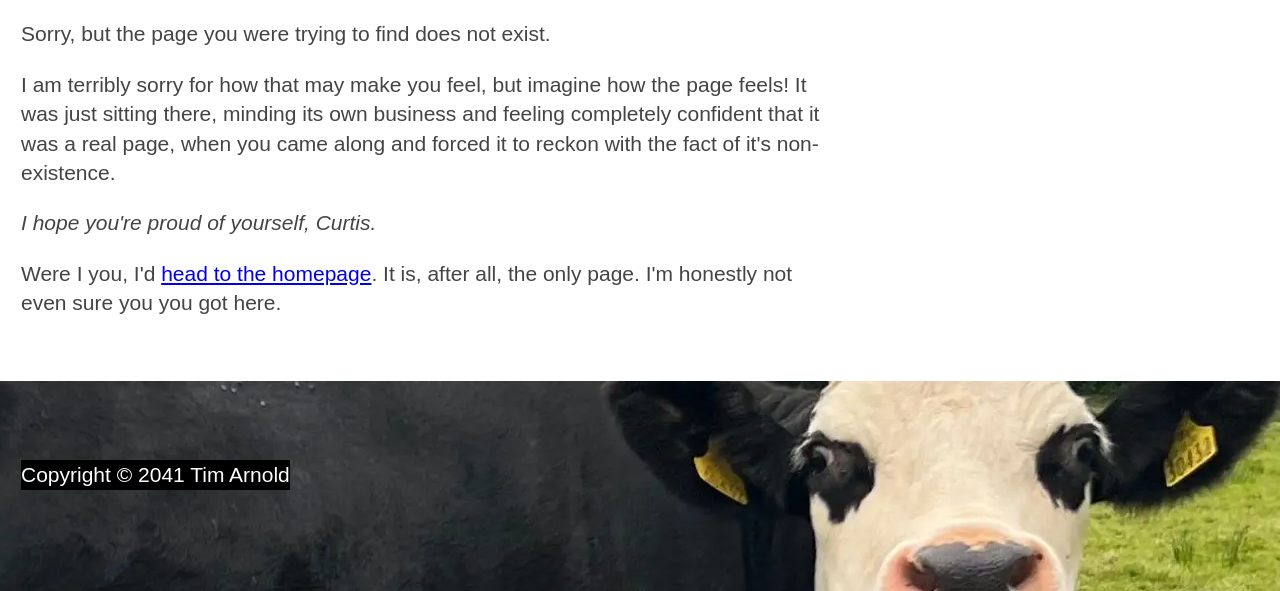
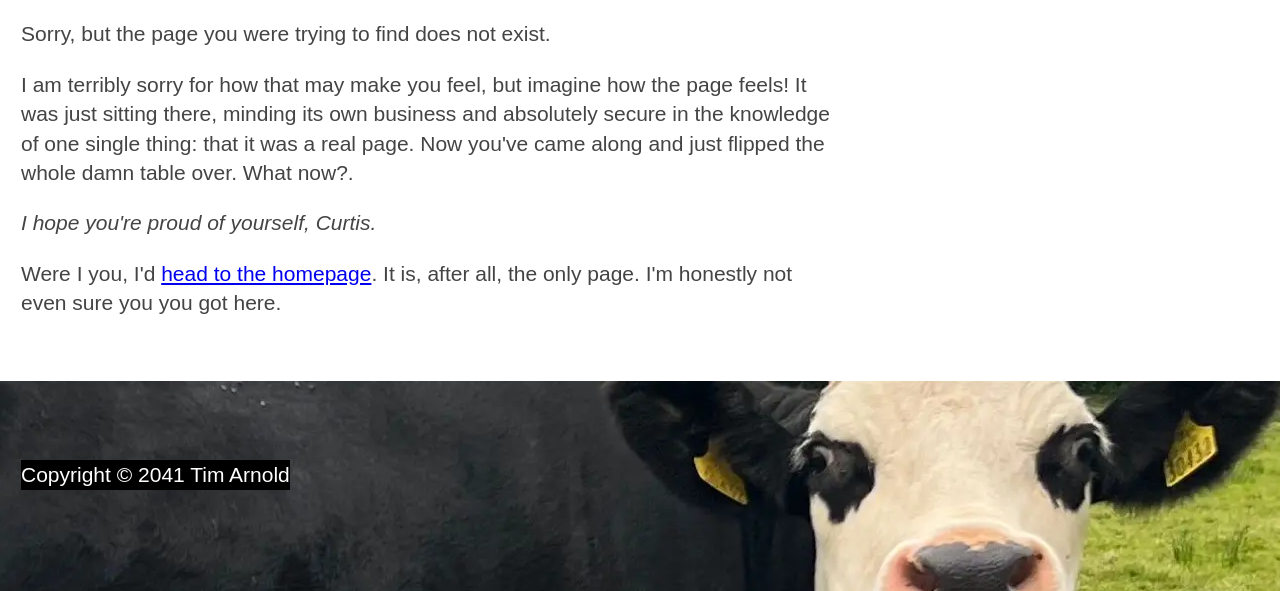
Before and after one commit to tim-arnold/tim52.io, a plain HTML site: page 404.html in a window 1280 px wide. Shown: the part 319-910 px from the top of the page. Drawn offline with Linux system fonts and the light colour scheme.

Commit message:
update 404 text to be more funny

```diff
--- a/404.html
+++ b/404.html
@@ -35,7 +35,7 @@
       <article>
         <h1 style="color: #444;">Page Not Found</h1>
         <p>Sorry, but the page you were trying to find does not exist.</p>
-        <p>I am terribly sorry for how that may make you feel, but imagine how the page feels! It was just sitting there, minding its own business and feeling completely confident that it was a real page, when you came along and forced it to reckon with the fact of it's non-existence.</p>
+        <p>I am terribly sorry for how that may make you feel, but imagine how the page feels! It was just sitting there, minding its own business and absolutely secure in the knowledge of one single thing: that it was a real page. Now you've came along and just flipped the whole damn table over. What now?.</p>
         <p><em>I hope you're proud of yourself, Curtis.</em></p>
         <p>Were I you, I'd <a href="/">head to the homepage</a>. It is, after all, the only page. I'm honestly not even sure you you got here.</p>
       </article>
```
